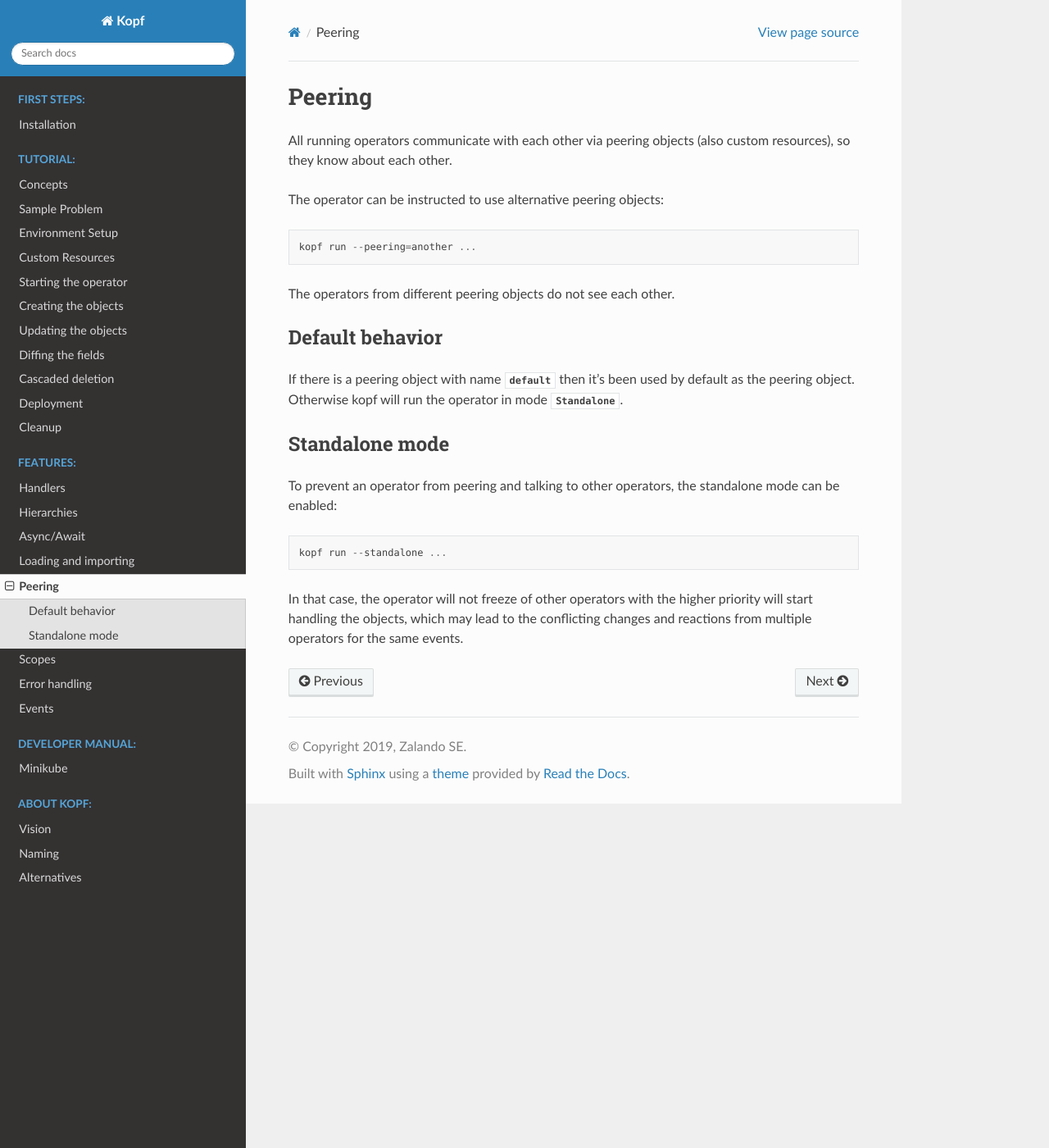
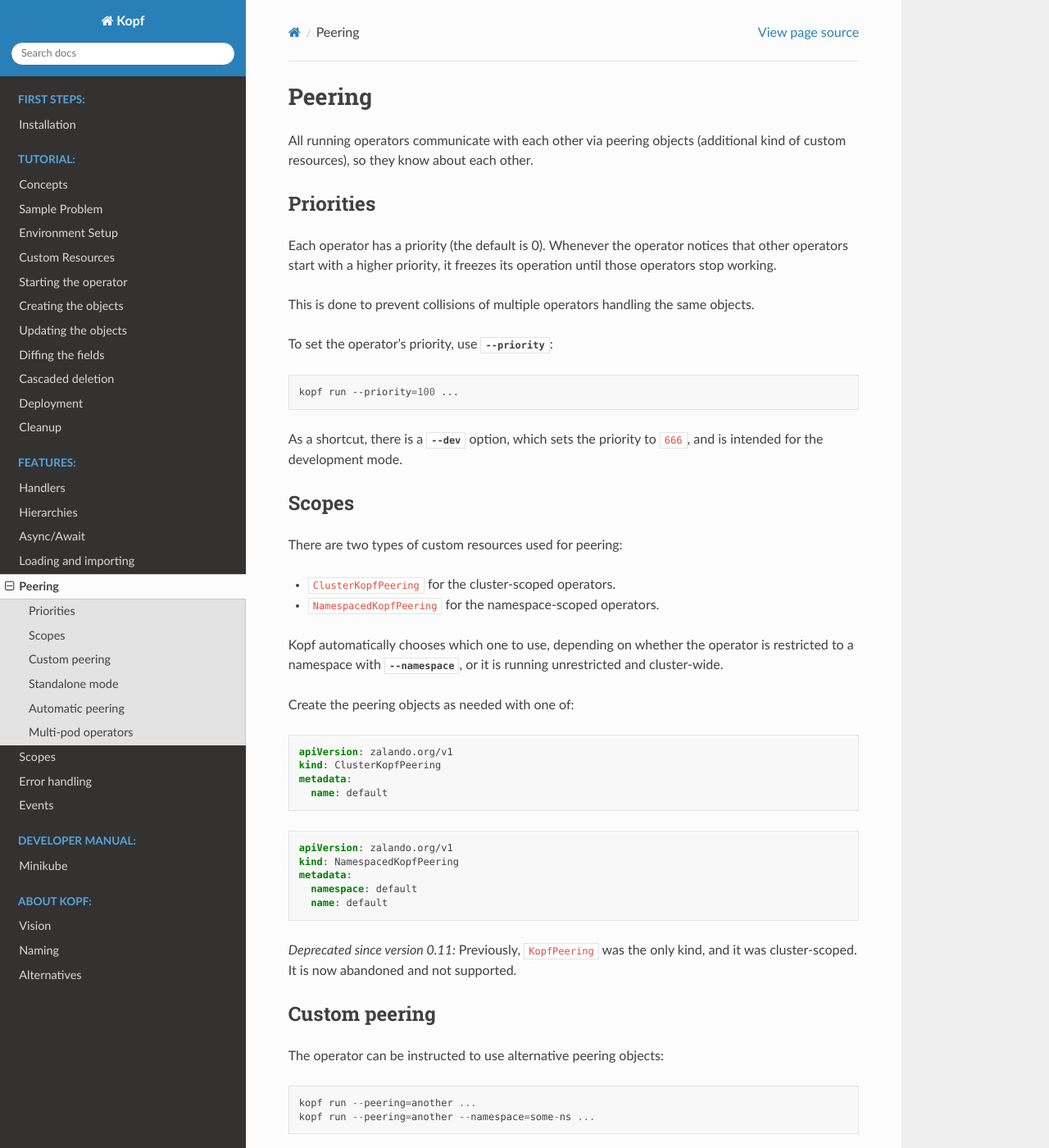
Before and after one commit to nolar/kopf, a Sphinx documentation site: the page built from docs/peering.rst, in a window 1280 px wide and 1400 px high. Shown: the whole window at 82% size. Built offline with Sphinx 7.4.7 and the Read the Docs theme 2.0.0, drawn with Linux system fonts in a browser that asks for light colours; pages that are not in the unit, such as notebooks, are missing from menus; some of the changed text lies outside the part shown.

Commit message:
Document the peering separation to cluster- & namespace-scoped

```diff
--- a/docs/peering.rst
+++ b/docs/peering.rst
@@ -3,28 +3,132 @@ Peering
 =======
 
 All running operators communicate with each other via peering objects
-(also custom resources), so they know about each other.
+(additional kind of custom resources), so they know about each other.
+
+
+Priorities
+==========
+
+Each operator has a priority (the default is 0). Whenever the operator
+notices that other operators start with a higher priority, it freezes
+its operation until those operators stop working.
+
+This is done to prevent collisions of multiple operators handling
+the same objects.
+
+To set the operator's priority, use :option:`--priority`:
+
+.. code-block:: bash
+
+    kopf run --priority=100 ...
+
+As a shortcut, there is a :option:`--dev` option, which sets
+the priority to ``666``, and is intended for the development mode.
+
+
+Scopes
+======
+
+There are two types of custom resources used for peering:
+
+* ``ClusterKopfPeering`` for the cluster-scoped operators.
+* ``NamespacedKopfPeering`` for the namespace-scoped operators.
+
+Kopf automatically chooses which one to use, depending on whether
+the operator is restricted to a namespace with :option:`--namespace`,
+or it is running unrestricted and cluster-wide.
+
+Create the peering objects as needed with one of:
+
+.. code-block:: yaml
+
+    apiVersion: zalando.org/v1
+    kind: ClusterKopfPeering
+    metadata:
+      name: default
+
+.. code-block:: yaml
+
+    apiVersion: zalando.org/v1
+    kind: NamespacedKopfPeering
+    metadata:
+      namespace: default
+      name: default
+
+
+.. deprecated:: 0.11
+    Previously, ``KopfPeering`` was the only kind, and it was cluster-scoped.
+    It is now abandoned and not supported.
+
+
+Custom peering
+==============
 
 The operator can be instructed to use alternative peering objects::
 
     kopf run --peering=another ...
+    kopf run --peering=another --namespace=some-ns ...
+
+Depending on :option:`--namespace`, either ``ClusterKopfPeering``
+or ``NamespacedKopfPeering`` will be used (in the operator's namespace).
+
+If the peering object does not exist, the operator will fail to start.
+Using :option:`--peering` assumes that the peering is required.
 
 The operators from different peering objects do not see each other.
 
-Default behavior
-----------------
+This is especially useful for the cluster-scoped operators for different
+resource kinds, which should not worry about other operators for other kinds.
 
-If there is a peering object with name `default` then it's been used by default as the peering object. Otherwise kopf will run the operator in mode `Standalone`.
 
 Standalone mode
----------------
+===============
 
 To prevent an operator from peering and talking to other operators,
 the standalone mode can be enabled::
 
     kopf run --standalone ...
 
-In that case, the operator will not freeze of other operators with
+In that case, the operator will not freeze if other operators with
 the higher priority will start handling the objects, which may lead
 to the conflicting changes and reactions from multiple operators
 for the same events.
+
+
+Automatic peering
+=================
+
+If there is a peering object detected with name `default` (either
+cluster-scoped or namespace-scoped, depending on :option:`--namespace`),
+then it is used by default as the peering object.
+
+Otherwise, Kopf will issue a warning and will run the operator
+in the standalone mode.
+
+
+Multi-pod operators
+===================
+
+Usually, one and only one operator instance should be deployed for the resource.
+If that operator's pod dies, the handling of the resource of this type
+will stop until the operator's pod is restarted (and if restarted at all).
+
+To start multiple operator pods, they must be distinctly prioritised.
+In that case, only one operator will be active --- the one with the highest
+priority. All other operators will freeze and wait until this operator dies.
+Once it dies, the second highest priority operator will come into play.
+And so on.
+
+For this, assign a monotonically growing or random priority to each
+operator in the deployment or replicaset:
+
+.. code-block:: bash
+
+    kopf run --priority=$RANDOM ...
+
+``$RANDOM`` is a feature of bash (if you use another shell, find your own way).
+It returns a random integer in the range 0..32767.
+With high probability, 2-3 pods will get their unique priorities.
+
+You can also use the pod's IP address in its numeric form as the priority,
+or any other source of integers.
```
